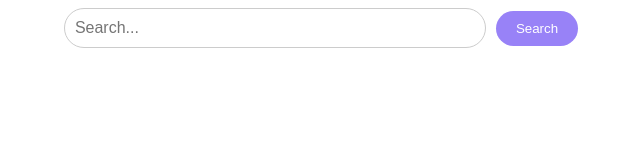
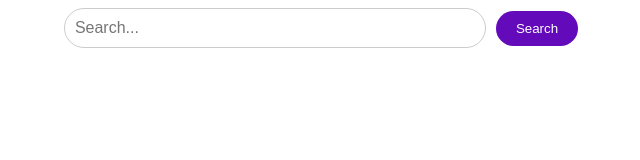
Before and after one commit to AnanasHerz/better-r34, a plain HTML site: page index.html in a window 1280 px wide. Shown: the whole page, without its empty margins (319-959 px from the left). Drawn offline with Linux system fonts and the light colour scheme.

Commit message:
Hover color

```diff
--- a/styles.css
+++ b/styles.css
@@ -25,13 +25,17 @@
 
 /* Style for the search button (optional) */
 .search-button {
-    background-color: #9882f7;
+    background-color: #630bba;
     color: #fff;
     border: none;
     border-radius: 25px;
     padding: 10px 20px;
     margin-left: 10px;
     cursor: pointer;
+}
+
+.search-button:hover {
+	background-color: #760dde;
 }
 
 .image-container {
```
